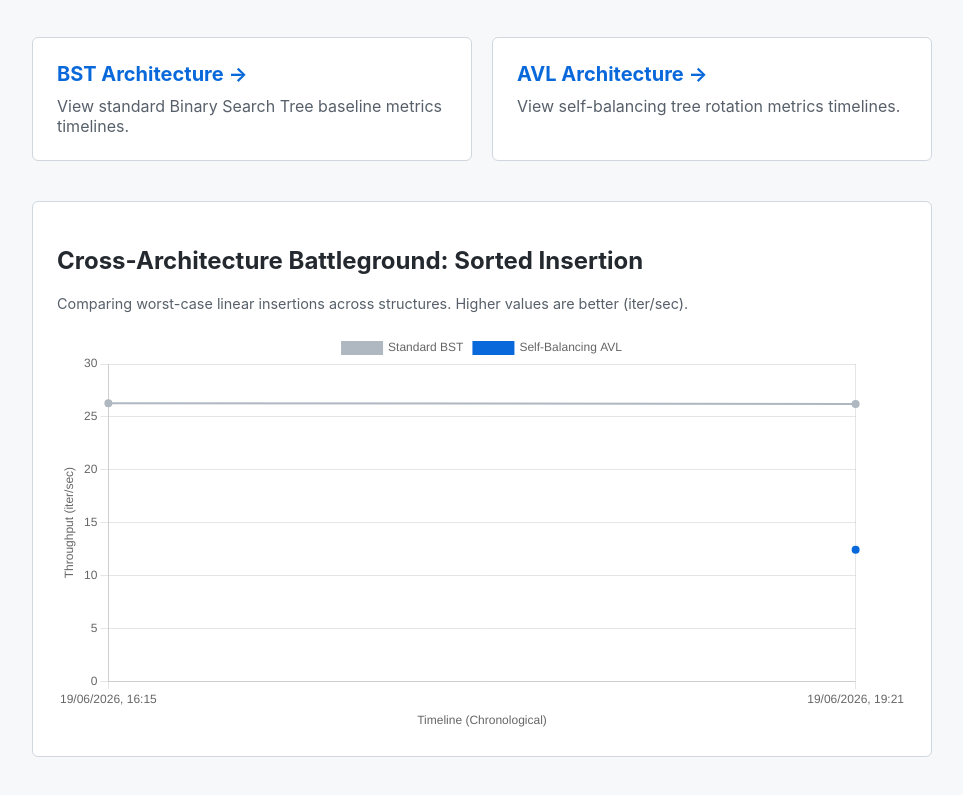
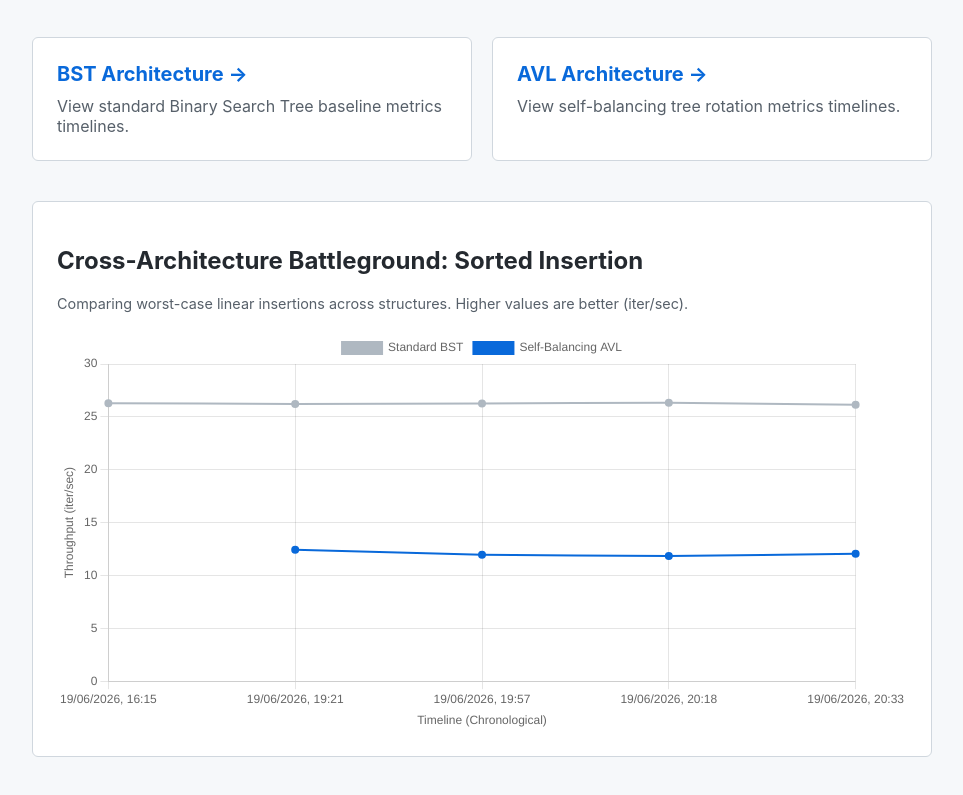
Before and after one commit to SamuelRoettgermann/EnterpriseBST, a plain HTML site: page index.html in a window 1280 px wide. Shown: the part 131-926 px from the top of the page, without its empty margins (158-1121 px from the left). Drawn offline with nearby package versions, Linux system fonts and the light colour scheme.

Commit message:
Junie attempt

```diff
--- a/index.html
+++ b/index.html
@@ -113,9 +113,8 @@ async function renderComparisonChart() {
     const avlRaw = await loadTreeData('avl');
 
     const getSuiteHistory = (raw) => {
-        if (!raw || !raw.entries) return [];
-        const firstKey = Object.keys(raw.entries)[0];
-        return firstKey ? raw.entries[firstKey] : [];
+      if (!raw || !raw.entries) return [];
+      return Object.values(raw.entries).flat();
     };
 
     const bstHistory = getSuiteHistory(bstRaw);
```
